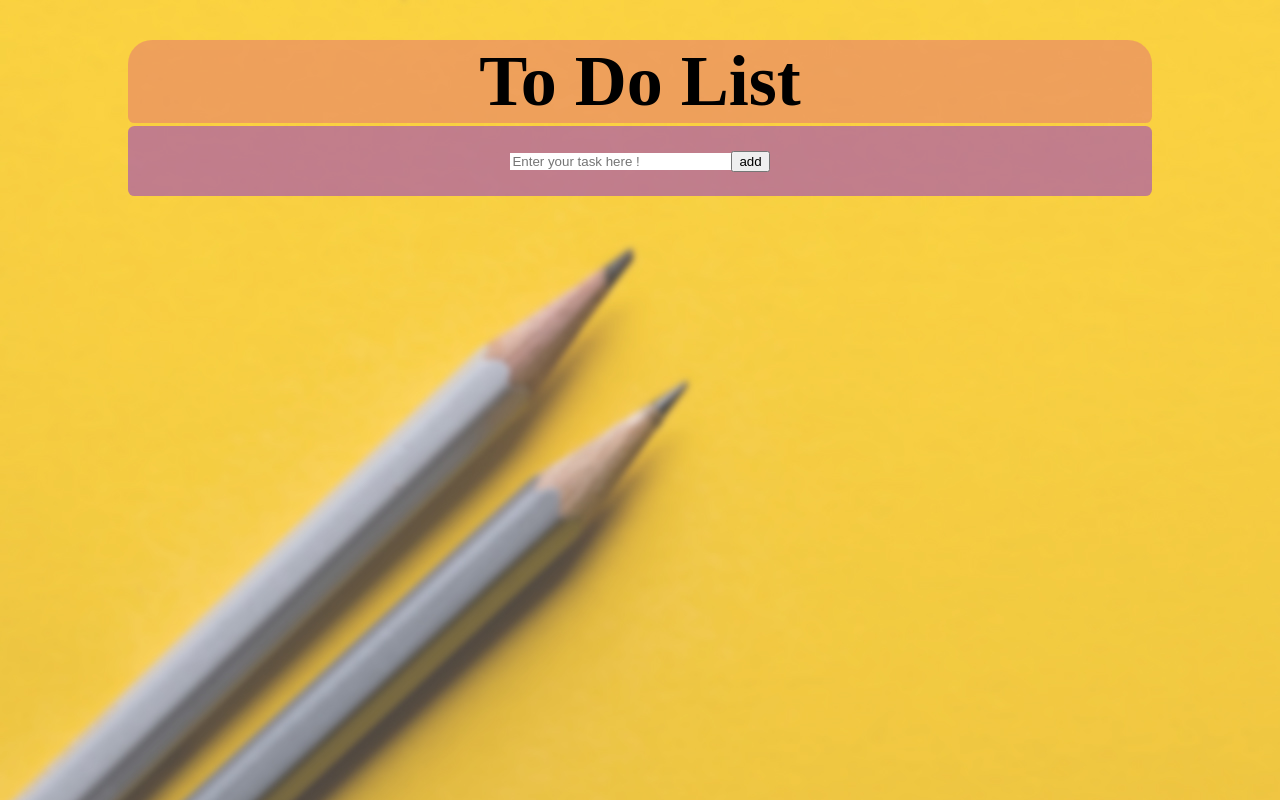
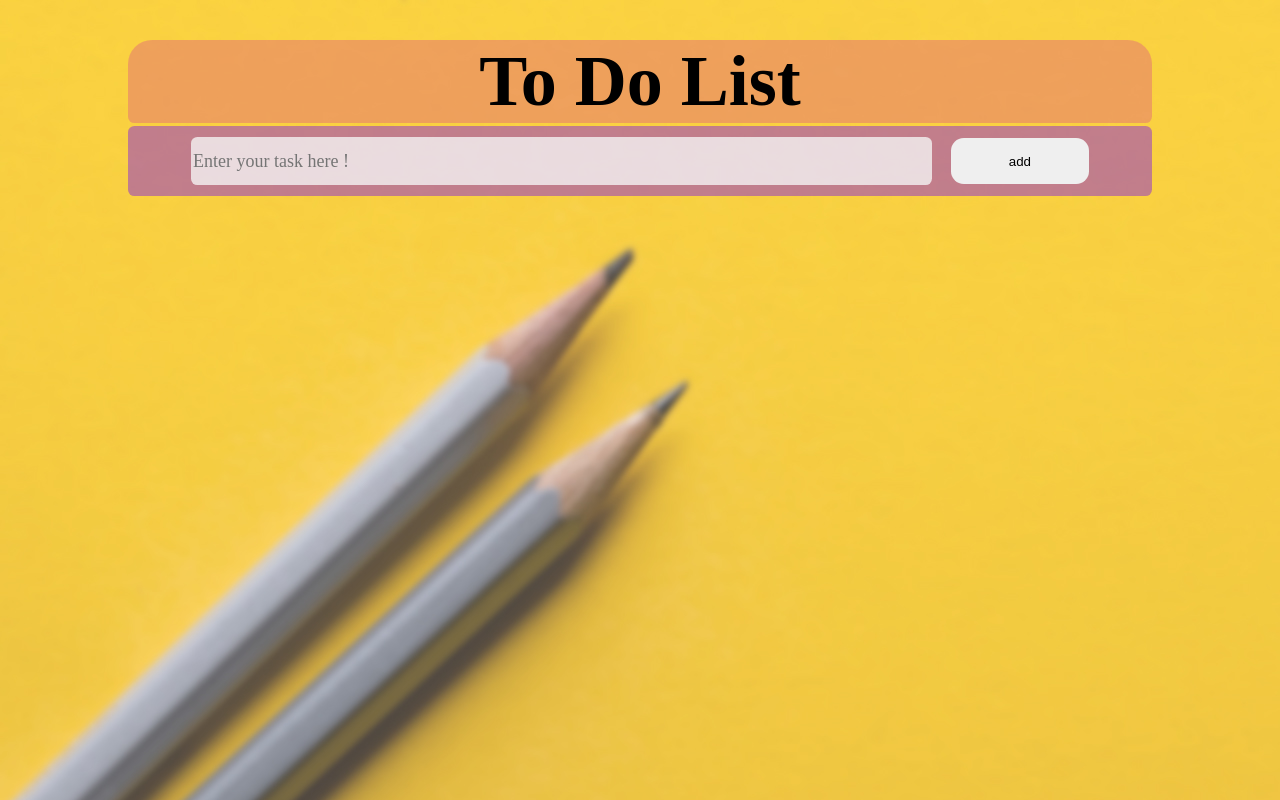
Before and after one commit to ShahSean/React-ToDoList, a React (Create React App) app: page / in a window 1280 px wide. Built offline with nearby package versions, Linux system fonts and the light colour scheme.

Commit message:
NavBar Style modified

```diff
--- a/src/Components/NavBar.css
+++ b/src/Components/NavBar.css
@@ -9,6 +9,20 @@
   justify-content: center;
 }
 #nav-container input {
+  width: 80%;
+  height: 92%;
+  font-size: large;
+  font-family: "Indie Flower", cursive;
   outline: none;
   border: none;
+  border-radius: 0.4rem;
+  background-color: rgba(247, 247, 247, 0.781);
 }
+
+#nav-container button {
+  width: 15%;
+  height: 92%;
+  border: none;
+  border-radius: 0.8rem;
+  margin-left: 2%;
+}
```
